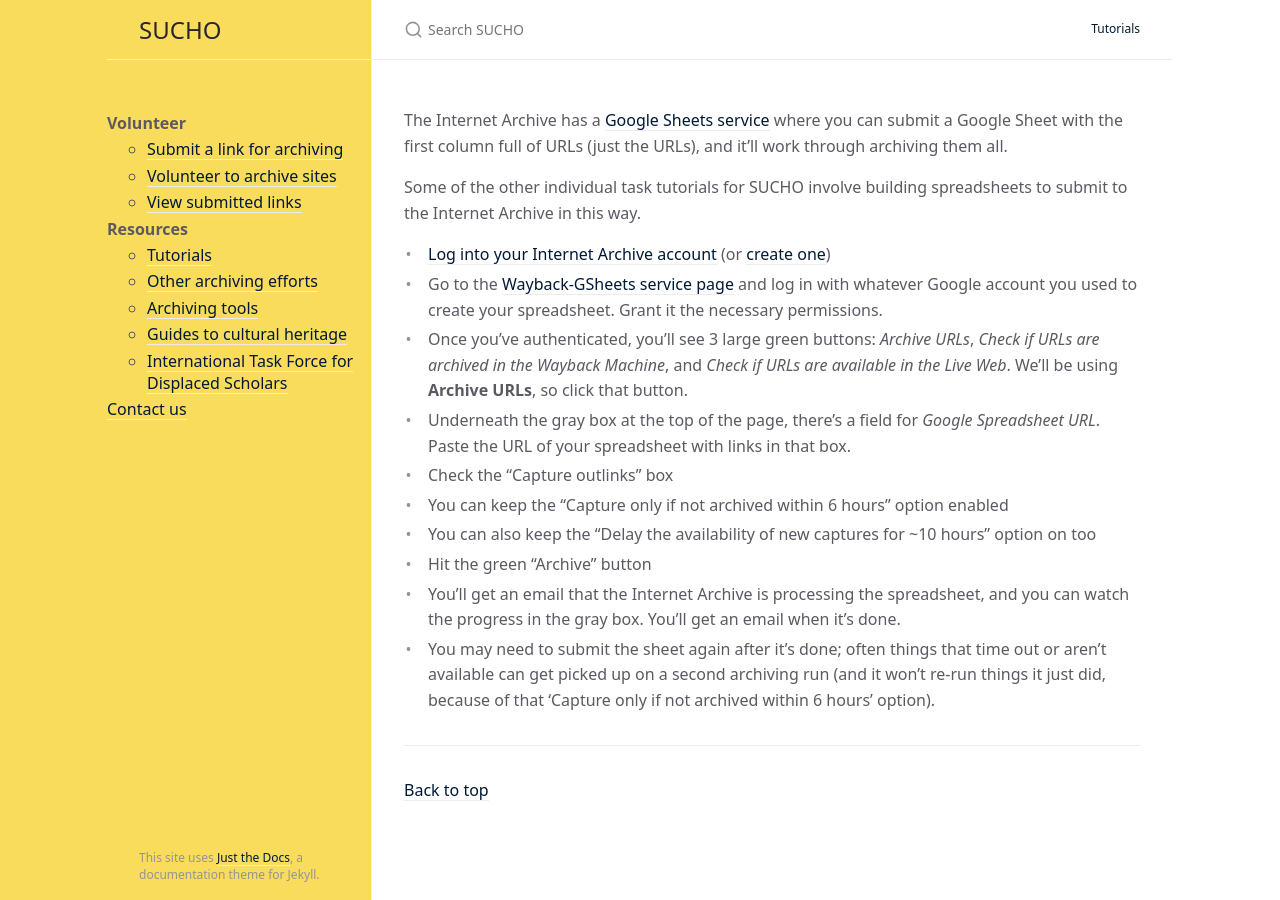
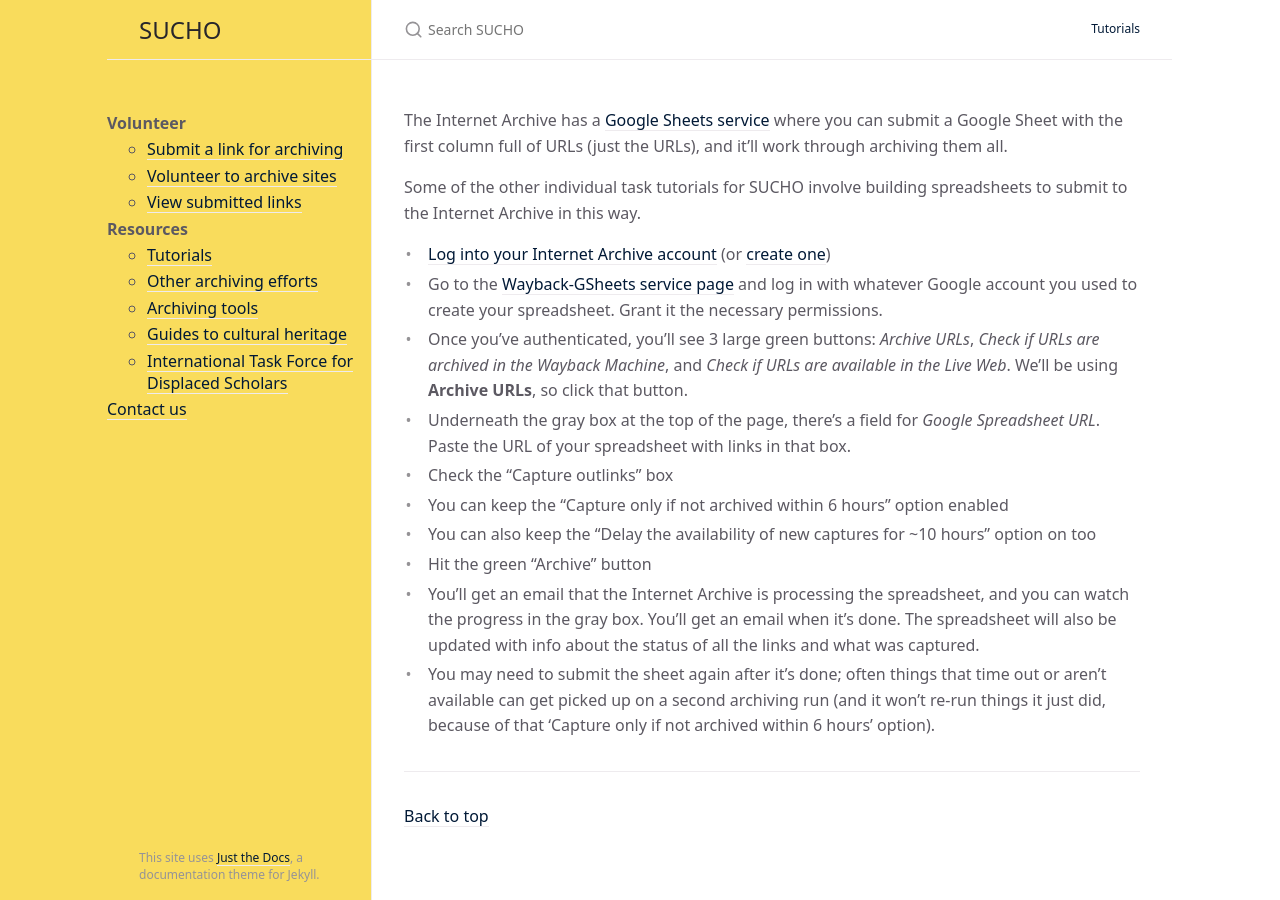
Before and after one commit to sucho-archiving/sucho-archiving.github.io, a Jekyll site: the page built from ia-gsheets.md, in a window 1280 px wide. Built offline with Jekyll 4.4.1, drawn with Linux system fonts in a browser that asks for light colours.

Commit message:
Update ia-gsheets.md

```diff
--- a/ia-gsheets.md
+++ b/ia-gsheets.md
@@ -15,5 +15,5 @@ Some of the other individual task tutorials for SUCHO involve building spreadshe
 - You can keep the "Capture only if not archived within 6 hours" option enabled
 - You can also keep the "Delay the availability of new captures for ~10 hours" option on too
 - Hit the green "Archive" button
-- You'll get an email that the Internet Archive is processing the spreadsheet, and you can watch the progress in the gray box. You'll get an email when it's done.
+- You'll get an email that the Internet Archive is processing the spreadsheet, and you can watch the progress in the gray box. You'll get an email when it's done. The spreadsheet will also be updated with info about the status of all the links and what was captured.
 - You may need to submit the sheet again after it's done; often things that time out or aren't available can get picked up on a second archiving run (and it won't re-run things it just did, because of that 'Capture only if not archived within 6 hours' option).
```
